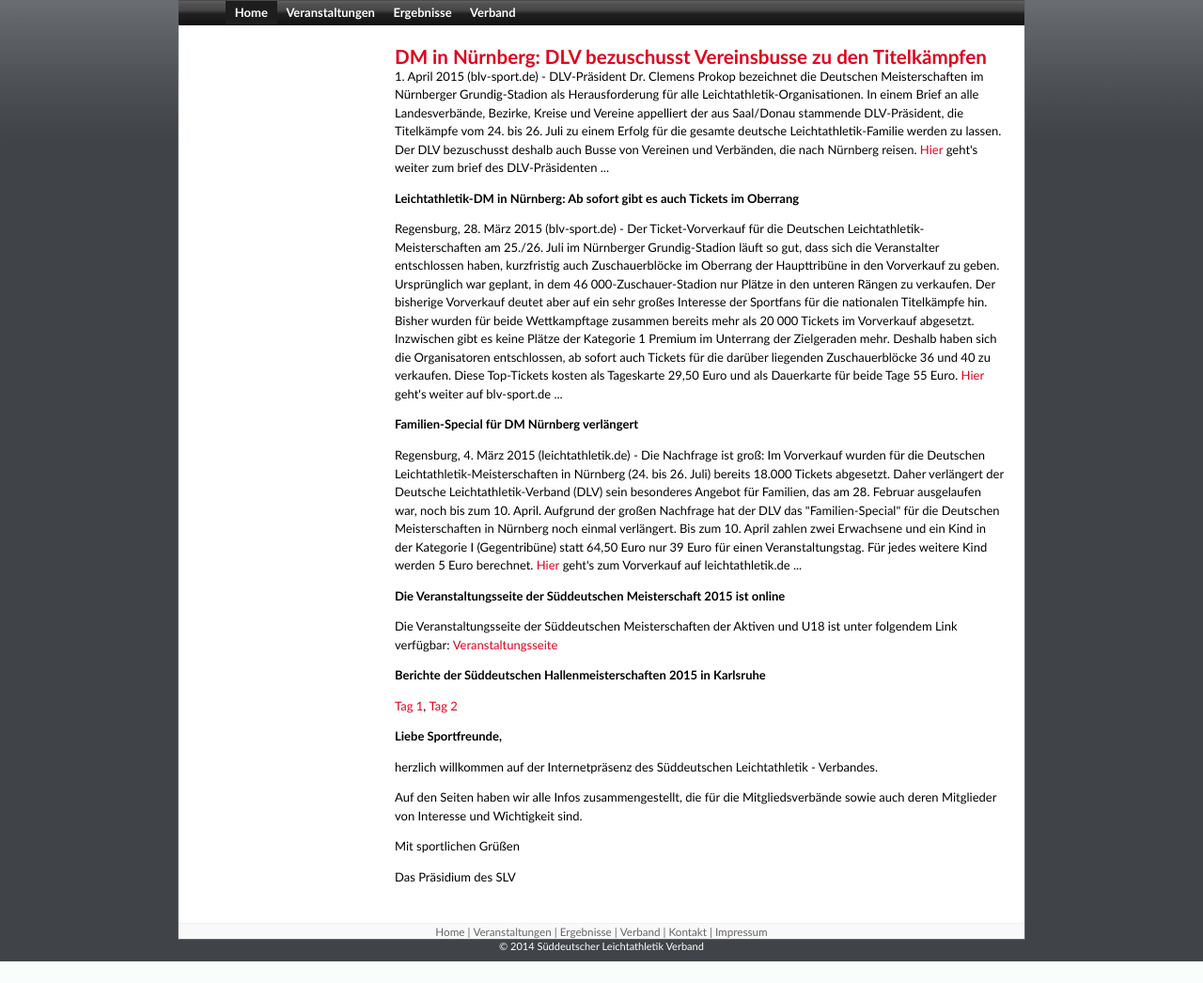
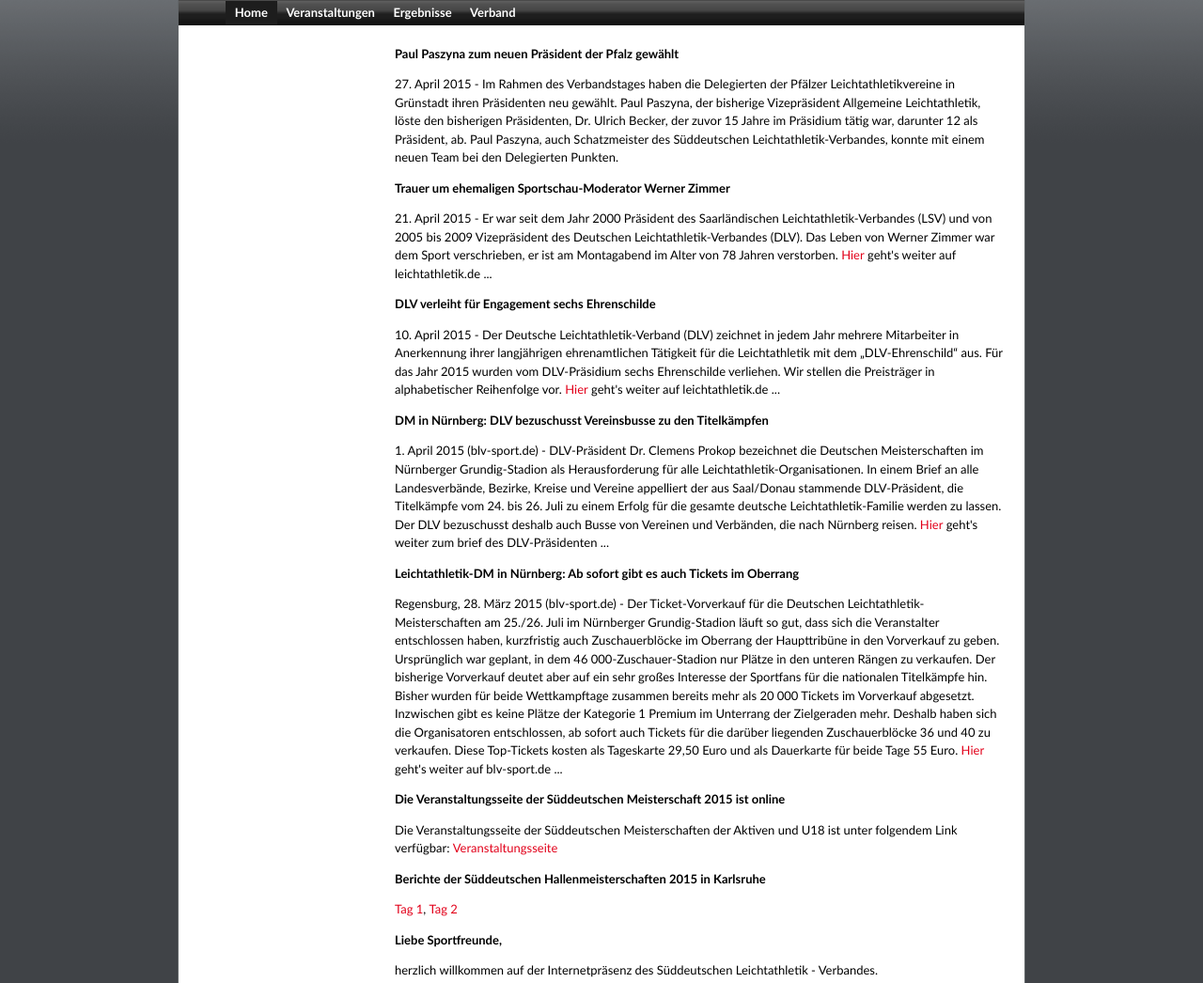
Before and after one commit to lg-regensburg/SLV, a PHP site: page / in a window 1280 px wide. Shown: the part 256-1302 px from the top of the page at 94% size. Before the commit the page ends 1279 px from the top, so only its background shows below. Run offline with PHP 8.4, Linux system fonts and the light colour scheme.

Commit message:
01.05.2015

```diff
--- a/ergebnisse.php
+++ b/ergebnisse.php
@@ -15,8 +15,9 @@
 <br />
 
 <h2>Ergebnisse der vergangenen Jahre</h2>
-<p>
 <br />
+
+<p><strong>SDM Aktive/ U18</strong></p>
 
 <p>
 <a href="http://lg-telis-finanz.de/2014_sueddeutsche/ergebnisse.php">2014 in Regensburg</a><br />
--- a/index.php
+++ b/index.php
@@ -6,7 +6,20 @@
 <!-- <h2>Überschrift</h2>
 <br /> -->
 
-<h2>DM in Nürnberg: DLV bezuschusst Vereinsbusse zu den Titelkämpfen</h2>
+
+<p><strong>Paul Paszyna zum neuen Präsident der Pfalz gewählt</strong></p>
+
+<p>27. April 2015 - Im Rahmen des Verbandstages haben die Delegierten der Pfälzer Leichtathletikvereine in Grünstadt ihren Präsidenten neu gewählt. Paul Paszyna, der bisherige Vizepräsident Allgemeine Leichtathletik, löste den bisherigen Präsidenten, Dr. Ulrich Becker, der zuvor 15 Jahre im Präsidium tätig war, darunter 12 als Präsident, ab. Paul Paszyna, auch Schatzmeister des Süddeutschen Leichtathletik-Verbandes, konnte mit einem neuen Team bei den Delegierten Punkten.</p>
+
+<p><strong>Trauer um ehemaligen Sportschau-Moderator Werner Zimmer</strong></p>
+
+<p>21. April 2015 - Er war seit dem Jahr 2000 Präsident des Saarländischen Leichtathletik-Verbandes (LSV) und von 2005 bis 2009 Vizepräsident des Deutschen Leichtathletik-Verbandes (DLV). Das Leben von Werner Zimmer war dem Sport verschrieben, er ist am Montagabend im Alter von 78 Jahren verstorben. <a href="http://www.leichtathletik.de/news/news/detail/trauer-um-ehemaligen-sportschau-moderator-werner-zimmer/" target="_blank">Hier</a> geht's weiter auf leichtathletik.de ... </p>
+
+<p><strong>DLV verleiht für Engagement sechs Ehrenschilde</strong></p>
+
+<p>10. April 2015 - Der Deutsche Leichtathletik-Verband (DLV) zeichnet in jedem Jahr mehrere Mitarbeiter in Anerkennung ihrer langjährigen ehrenamtlichen Tätigkeit für die Leichtathletik mit dem „DLV-Ehrenschild“ aus. Für das Jahr 2015 wurden vom DLV-Präsidium sechs Ehrenschilde verliehen. Wir stellen die Preisträger in alphabetischer Reihenfolge vor. <a href="http://www.leichtathletik.de/news/news/detail/dlv-verleiht-fuer-engagement-sechs-ehrenschilde/" target="_blank">Hier</a> geht's weiter auf leichtathletik.de ... </p>
+
+<p><strong>DM in Nürnberg: DLV bezuschusst Vereinsbusse zu den Titelkämpfen</strong></p>
 
 <p>1. April 2015 (blv-sport.de) - DLV-Präsident Dr. Clemens Prokop bezeichnet die Deutschen Meisterschaften im Nürnberger Grundig-Stadion als Herausforderung für alle Leichtathletik-Organisationen. In einem Brief an alle Landesverbände, Bezirke, Kreise und Vereine appelliert der aus Saal/Donau stammende DLV-Präsident, die Titelkämpfe vom 24. bis 26. Juli zu einem Erfolg für die gesamte deutsche Leichtathletik-Familie werden zu lassen. Der DLV bezuschusst deshalb auch Busse von Vereinen und Verbänden, die nach Nürnberg reisen. <a href="http://lg-telis-finanz.de/2015_ausschreibungen/Brief_DLV-Praesident_DM-Karten.pdf" target="_blank">Hier</a> geht's weiter zum brief des DLV-Präsidenten ...</p>
 
@@ -14,10 +27,6 @@
 <p><strong>Leichtathletik-DM in Nürnberg: Ab sofort gibt es auch Tickets im Oberrang</strong></p>
 
 <p>Regensburg, 28. März 2015 (blv-sport.de) - Der Ticket-Vorverkauf für die Deutschen Leichtathletik-Meisterschaften am 25./26. Juli im Nürnberger Grundig-Stadion läuft so gut, dass sich die Veranstalter entschlossen haben, kurzfristig auch Zuschauerblöcke im Oberrang der Haupttribüne in den Vorverkauf zu geben. Ursprünglich war geplant, in dem 46 000-Zuschauer-Stadion nur Plätze in den unteren Rängen zu verkaufen. Der bisherige Vorverkauf deutet aber auf ein sehr großes Interesse der Sportfans für die nationalen Titelkämpfe hin. Bisher wurden für beide Wettkampftage zusammen bereits mehr als 20 000 Tickets im Vorverkauf abgesetzt. Inzwischen gibt es keine Plätze der Kategorie 1 Premium im Unterrang der Zielgeraden mehr. Deshalb haben sich die Organisatoren entschlossen, ab sofort auch Tickets für die darüber liegenden Zuschauerblöcke 36 und 40 zu verkaufen. Diese Top-Tickets kosten als Tageskarte 29,50 Euro und als Dauerkarte für beide Tage 55 Euro. <a href="http://blv-sport.de/index.php?id=377&tx_ttnews[tt_news]=2016&cHash=92ce17e3257d7c7f03ecae71eb6659b4" target="_blank">Hier</a> geht's weiter auf blv-sport.de ...</p>
-
-<p><strong>Familien-Special für DM Nürnberg verlängert</strong></p>
-
-<p>Regensburg, 4. März 2015 (leichtathletik.de) - Die Nachfrage ist groß: Im Vorverkauf wurden für die Deutschen Leichtathletik-Meisterschaften in Nürnberg (24. bis 26. Juli) bereits 18.000 Tickets abgesetzt. Daher verlängert der Deutsche Leichtathletik-Verband (DLV) sein besonderes Angebot für Familien, das am 28. Februar ausgelaufen war, noch bis zum 10. April. Aufgrund der großen Nachfrage hat der DLV das "Familien-Special" für die Deutschen Meisterschaften in Nürnberg noch einmal verlängert. Bis zum 10. April zahlen zwei Erwachsene und ein Kind in der Kategorie I (Gegentribüne) statt 64,50 Euro nur 39 Euro für einen Veranstaltungstag. Für  jedes weitere Kind werden 5 Euro berechnet. <a href="http://www.leichtathletik.de/news/news/detail/familien-special-fuer-dm-nuernberg-verlaengert/">Hier</a> geht's zum Vorverkauf auf leichtathletik.de ...</p>
 
 
 <p><strong>Die Veranstaltungsseite der Süddeutschen Meisterschaft 2015 ist online</strong></p>
--- a/praesidium.php
+++ b/praesidium.php
@@ -29,7 +29,7 @@
 		<p>
 		Mobil: 0175-4122728</p>
 		<p>
-		Mail: jochen.schweitzer(at)lg-regensburg.de </td>
+		Mail: schweitzer (at) blv-sport.de  </td>
 	</tr>
 	<tr>
 		<td valign="top" style="width: 318px; border-left: 1.0pt solid windowtext; border-right: 1.0pt solid windowtext; border-top: medium none; border-bottom: 1.0pt solid windowtext; padding-left: 3.5pt; padding-right: 3.5pt; padding-top: 0cm; padding-bottom: 0cm">
```
Also changed, not shown: ausschreibungen.php (+4 -4 lines).
